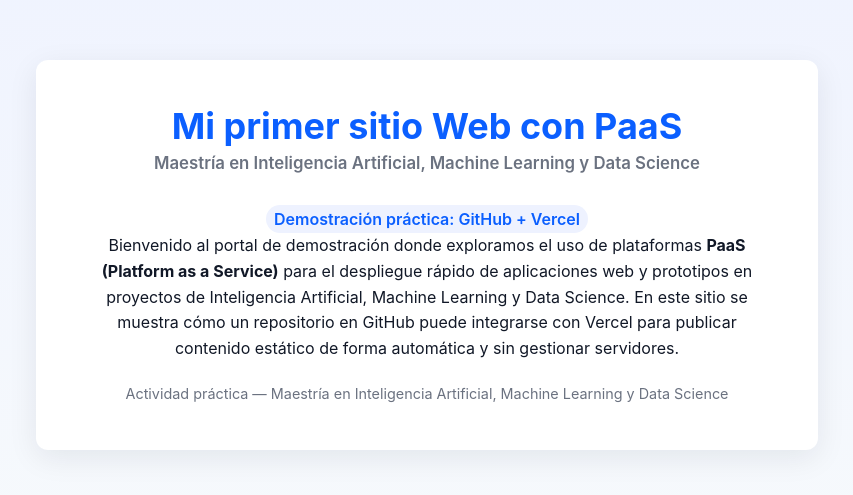
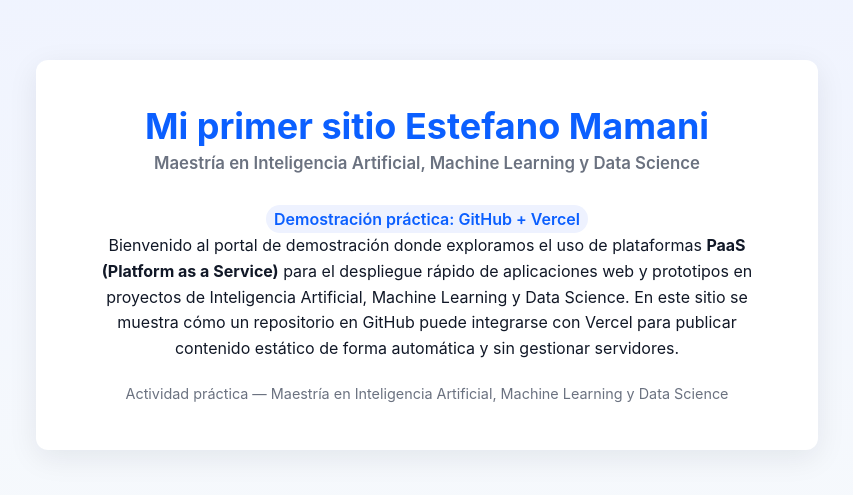
Before and after one commit to estefanomchh-collab/prueba, a plain HTML site: page index.html in a window 1280 px wide. Shown: the part 177-672 px from the top of the page, without its empty margins (213-1066 px from the left). Drawn offline with Linux system fonts and the light colour scheme.

Commit message:
Update index.html

```diff
--- a/index.html
+++ b/index.html
@@ -18,7 +18,7 @@
 </head>
 <body>
   <main class="container" role="main" aria-labelledby="main-title">
-    <h1 id="main-title">Mi primer sitio Web con PaaS</h1>
+    <h1 id="main-title">Mi primer sitio Estefano Mamani</h1>
     <h2>Maestría en Inteligencia Artificial, Machine Learning y Data Science</h2>
     <div class="badge">Demostración práctica: GitHub + Vercel</div>
     <p>
```
